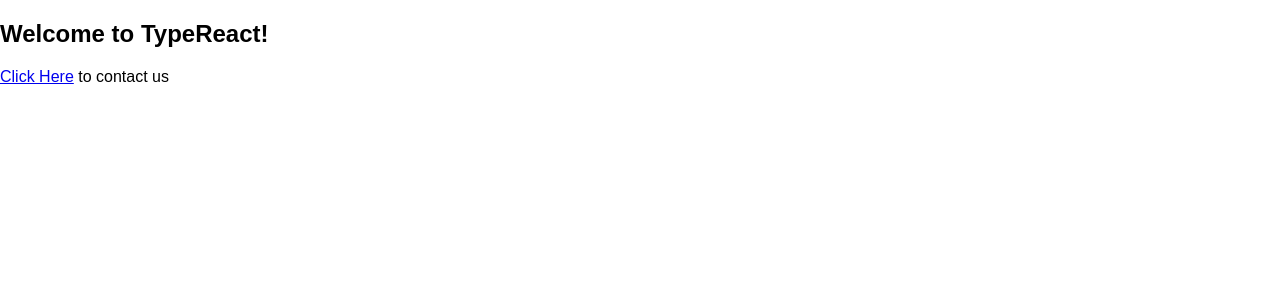
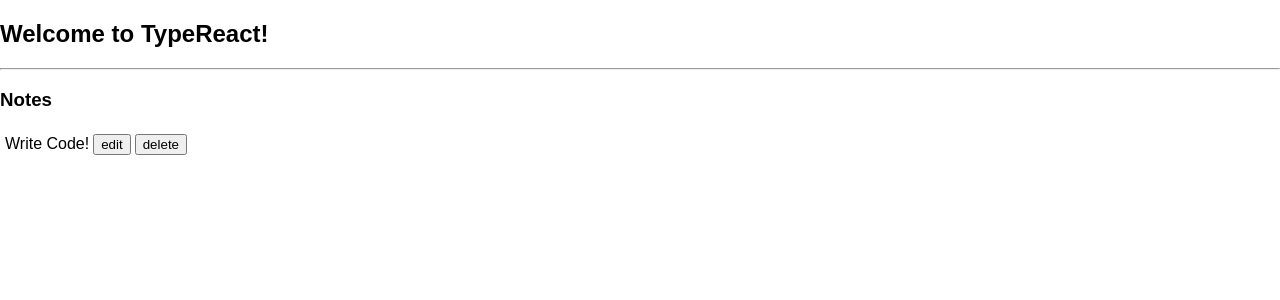
Before and after one commit to tarrows/typereact, a React app in the folder front/: page / in a window 1280 px wide. Shown: the top 300 px of the page. Built offline with nearby package versions, Linux system fonts and the light colour scheme.

Commit message:
add redux state

```diff
--- a/front/package.json
+++ b/front/package.json
@@ -37,6 +37,7 @@
     "react-dom": "^16.3.2",
     "react-redux": "^5.0.7",
     "react-router-dom": "^4.2.2",
+    "redux": "^4.0.0",
     "resolve": "1.6.0",
     "style-loader": "0.19.0",
     "sw-precache-webpack-plugin": "0.11.4",
--- a/front/src/components/TypeReact.jsx
+++ b/front/src/components/TypeReact.jsx
@@ -1,15 +1,40 @@
 import React, { Component } from 'react';
-import { Link } from 'react-router-dom';
+import { connect } from 'react-redux';
 
-export default class TypeReact extends Component {
+export class TypeReact extends Component {
   render() {
     return (
       <div>
         <h2>Welcome to TypeReact!</h2>
-        <p>
-          <Link to="/contact">Click Here</Link> to contact us
-        </p>
+        <hr />
+
+        <h3>Notes</h3>
+        <table>
+          <body>
+            {this.props.notes.map(note => (
+              <tr>
+                <td>{note.text}</td>
+                <td><button>edit</button></td>
+                <td><button>delete</button></td>
+              </tr>
+            ))}
+          </body>
+        </table>
       </div>
     )
   }
 }
+
+
+const mapStateToProps = state => {
+  return {
+    notes: state.notes,
+  }
+}
+
+const mapDispatchToProps = dispatch => {
+  return {
+  }
+}
+
+export default connect(mapStateToProps, mapDispatchToProps)(TypeReact);
```
Also changed, not shown: 1 other file (tests, documents, lock files or other folders).
